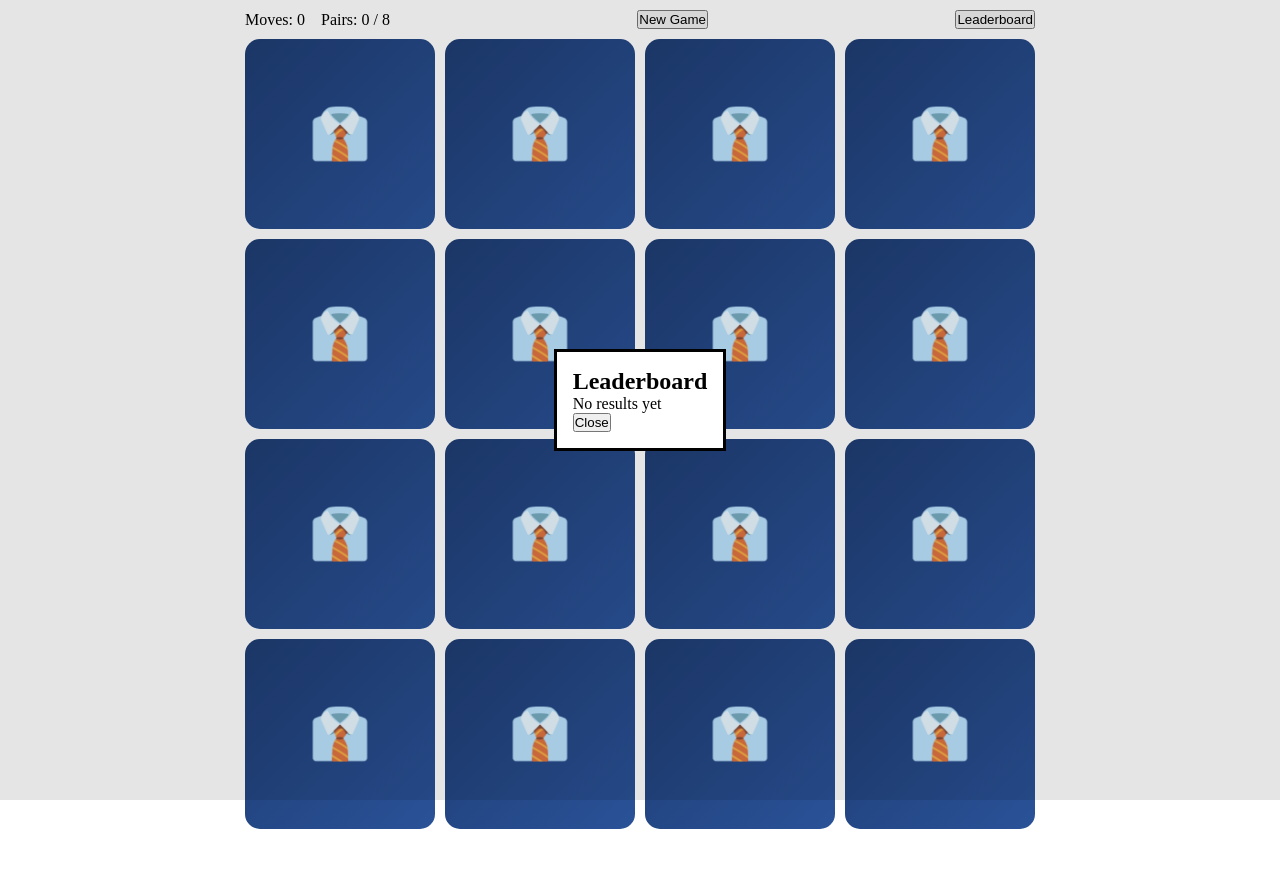
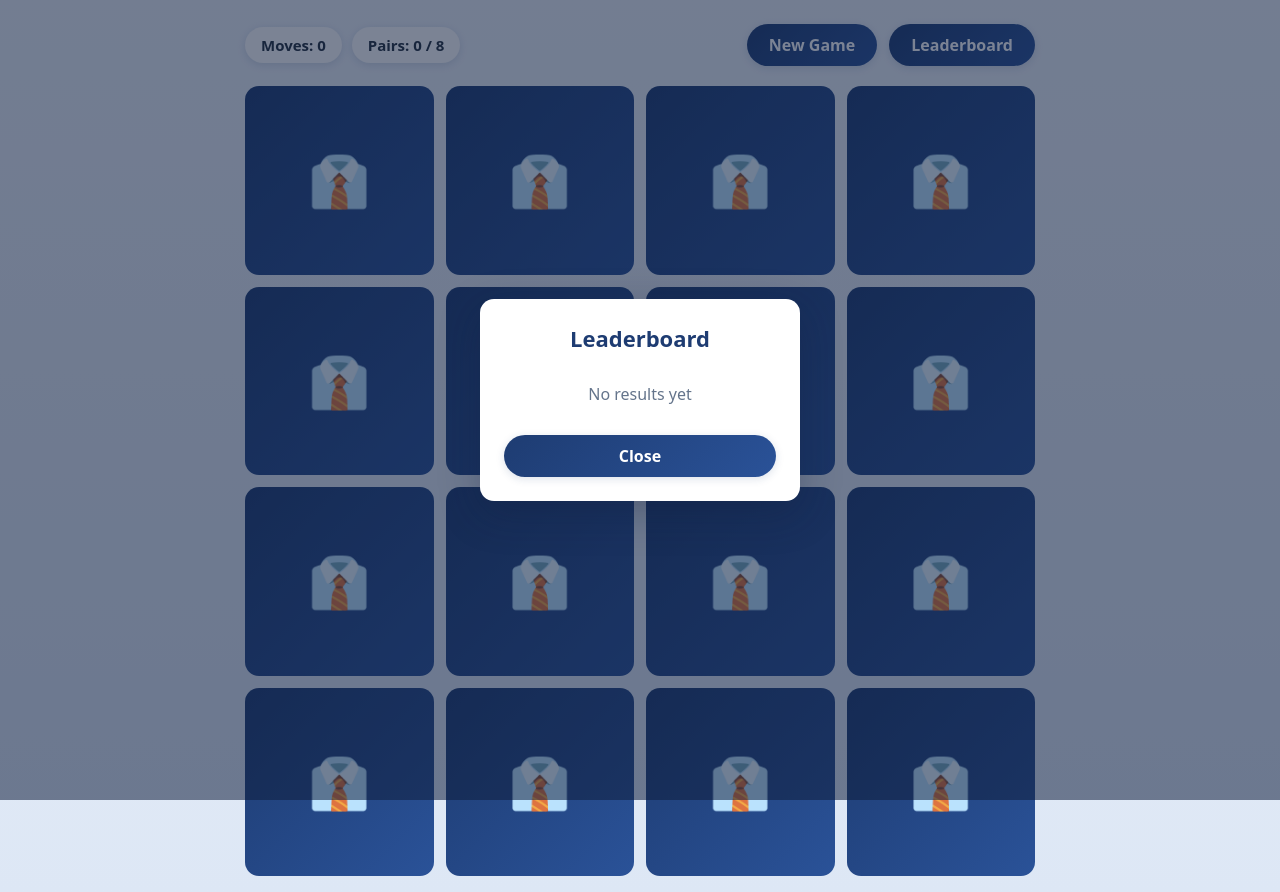
Before and after one commit to konfuzz/memory-game, a plain HTML site: page index.html in a window 1280 px wide. Both pictures are taken after a click on the button "Leaderboard". Before the commit the page ends 829 px from the top, so only its background shows below. Drawn offline with Linux system fonts and the light colour scheme.

Commit message:
style: redesign styles and improve leaderboard formatting

```diff
--- a/css/styles.css
+++ b/css/styles.css
@@ -1,22 +1,86 @@
+:root {
+  --blue-dark: #1e3c72;
+  --blue: #2a5298;
+  --blue-soft: #e8effa;
+  --surface: #ffffff;
+  --text: #24303f;
+  --muted: #64748b;
+  --radius: 14px;
+  --shadow: 0 2px 8px rgba(30, 60, 114, 0.15);
+}
+
 * {
   box-sizing: border-box;
-  &:not(dialog) {
-    margin: 0;
-    padding: 0;
-  }
+}
+
+*:not(dialog) {
+  margin: 0;
+  padding: 0;
+}
+
+[hidden] {
+  display: none !important;
+}
+
+body {
+  min-height: 100vh;
+  padding: 16px;
+  font-family: system-ui, -apple-system, "Segoe UI", Roboto, sans-serif;
+  color: var(--text);
+  background: linear-gradient(180deg, #eef3fa 0%, #dde7f5 100%);
 }
 
 #menu {
   max-width: 790px;
-  margin: 10px auto;
+  margin: 8px auto 20px;
   display: flex;
+  align-items: center;
   justify-content: space-between;
-  align-items: center;
+  gap: 12px;
+  flex-wrap: wrap;
 }
 
 #counters {
   display: flex;
-  gap: 16px;
+  gap: 10px;
+}
+
+#moves,
+#pairs {
+  padding: 8px 16px;
+  background: var(--surface);
+  border-radius: 999px;
+  box-shadow: var(--shadow);
+  font-size: 15px;
+  font-weight: 600;
+  white-space: nowrap;
+}
+
+#new-game {
+  margin-left: auto;
+}
+
+button {
+  font: inherit;
+  font-weight: 600;
+  padding: 10px 22px;
+  border: none;
+  border-radius: 999px;
+  color: #fff;
+  background: linear-gradient(135deg, var(--blue-dark), var(--blue));
+  box-shadow: var(--shadow);
+  cursor: pointer;
+  transition: filter 0.15s ease, transform 0.15s ease;
+}
+
+button:hover {
+  filter: brightness(1.12);
+  transform: translateY(-1px);
+}
+
+button:active {
+  filter: brightness(0.92);
+  transform: translateY(0);
 }
 
 #game-container {
@@ -24,67 +88,138 @@
   margin: 0 auto;
   display: grid;
   grid-template-columns: repeat(4, 1fr);
-  grid-template-rows: repeat(4, 1fr);
-  gap: 10px;
+  gap: 12px;
 }
 
 .card {
-  width: 100%;
   aspect-ratio: 1;
+  font-size: clamp(30px, 7vw, 50px);
   cursor: pointer;
-  font-size: 50px;
   perspective: 1000px;
-
-  &.active {
-    pointer-events: none;
-  }
+  transition: transform 0.15s ease;
 }
 
+.card:not(.active):hover {
+  transform: translateY(-3px);
+}
+
+.card.active {
+  pointer-events: none;
+}
 
 .card-inner {
   position: relative;
   width: 100%;
   height: 100%;
-  text-align: center;
+  transform-style: preserve-3d;
   transition: transform 0.6s cubic-bezier(0.4, 0, 0.2, 1);
-  transform-style: preserve-3d;
-  cursor: pointer;
 }
 
 .card.active .card-inner {
   transform: rotateY(180deg);
 }
 
-.card-front, .card-back {
+.card-front,
+.card-back {
   position: absolute;
-  width: 100%;
-  height: 100%;
-  border-radius: 15px;
-
+  inset: 0;
+  display: flex;
+  align-items: center;
+  justify-content: center;
+  border-radius: var(--radius);
   backface-visibility: hidden;
   -webkit-backface-visibility: hidden;
-
+  overflow: hidden;
   outline: 1px solid transparent;
-  overflow: hidden;
-
-  display: flex;
-  flex-direction: column;
-  justify-content: center;
-  align-items: center;
-  padding: 20px;
-  box-sizing: border-box;
 }
 
 .card-back {
-  background: linear-gradient(135deg, #1e3c72 0%, #2a5298 100%);
-  color: white;
+  background: linear-gradient(135deg, var(--blue-dark), var(--blue));
+  color: #fff;
 }
 
 .card-front {
-  background-color: #ffffff;
-  color: #333333;
-  border: 2px solid #2a5298;
+  background: var(--surface);
+  border: 2px solid var(--blue);
+  box-shadow: var(--shadow);
   transform: rotateY(180deg);
+}
+
+dialog {
+  min-width: min(320px, 90vw);
+  max-width: min(90vw, 420px);
+  max-height: 85vh;
+  overflow: auto;
+  padding: 24px;
+  border: none;
+  border-radius: var(--radius);
+  background: var(--surface);
+  color: var(--text);
+  box-shadow: 0 12px 40px rgba(15, 30, 60, 0.3);
+}
+
+dialog::backdrop {
+  background: rgba(15, 30, 60, 0.55);
+}
+
+dialog[open] {
+  animation: modal-in 0.2s ease;
+}
+
+@keyframes modal-in {
+  from {
+    opacity: 0;
+    transform: scale(0.95);
+  }
+}
+
+dialog > div {
+  display: flex;
+  flex-direction: column;
+  gap: 14px;
+}
+
+dialog button {
+  width: 100%;
+}
+
+#win-modal p {
+  font-size: 26px;
+  font-weight: 700;
+  text-align: center;
+}
+
+#win-modal .moves {
+  font-size: 16px;
+  font-weight: 500;
+  color: var(--muted);
+}
+
+#leaderboard-modal h2 {
+  font-size: 22px;
+  color: var(--blue-dark);
+  text-align: center;
+}
+
+#leaderboard-modal ol {
+  min-width: 260px;
+  display: flex;
+  flex-direction: column;
+  gap: 8px;
+  list-style: none;
+}
+
+#leaderboard-modal li {
+  padding: 10px 14px;
+  background: var(--blue-soft);
+  border-radius: 10px;
+  font-size: 15px;
+}
+
+#leaderboard-modal p {
+  padding: 16px 0;
+  color: var(--muted);
+  text-align: center;
 }
 
 @-moz-document url-prefix() {
--- a/js/view.js
+++ b/js/view.js
@@ -207,9 +207,10 @@ export default class View {
     const isEmpty = scores.length === 0;
     this.scoresList.hidden = isEmpty;
     this.emptyMessage.hidden = !isEmpty;
-    scores.forEach(score => {
+    scores.forEach((score, index) => {
       const li = document.createElement('li');
-      li.textContent = `Moves: ${score.moves} --- Time: ${new Date(score.timestamp).toLocaleDateString('ru-RU')}`;
+      const date = new Date(score.timestamp).toLocaleDateString('ru-RU');
+      li.textContent = `${index + 1}. Moves: ${score.moves} · ${date}`;
       this.scoresList.appendChild(li);
     });
   }
```
